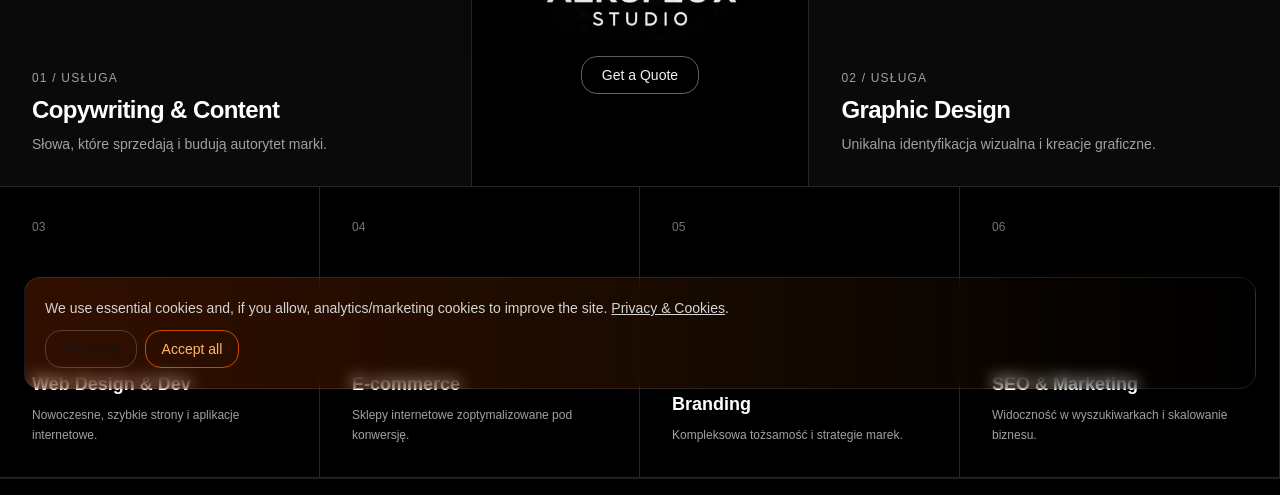
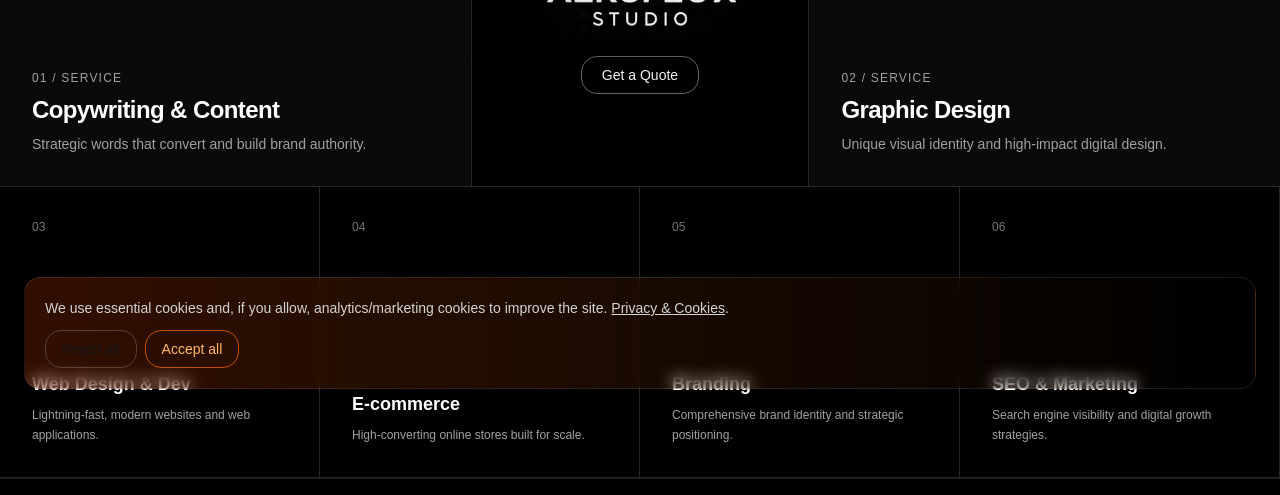
Before and after one commit to Smakosz1985/redhoodnova, a Next.js app: page / in a window 1280 px wide. Shown: the part 395-890 px from the top of the page. Built offline with nearby package versions, Linux system fonts and the light colour scheme; no server answers.

Commit message:
Przelaczenie tekstow na jezyk angielski

```diff
--- a/app/page.tsx
+++ b/app/page.tsx
@@ -14,11 +14,11 @@ export default function Home() {
             href="/services/copywriting"
             className="group relative block overflow-hidden bg-neutral-950 border-r border-b border-neutral-800 p-8 flex flex-col justify-end order-2 md:order-1 transition hover:bg-neutral-900"
           >
-            <span className="text-xs uppercase tracking-widest text-neutral-400 mb-2">01 / Usługa</span>
+            <span className="text-xs uppercase tracking-widest text-neutral-400 mb-2">01 / Service</span>
             <h3 className="text-xl md:text-2xl font-bold tracking-tight text-white group-hover:text-neutral-200 transition">
               Copywriting & Content
             </h3>
-            <p className="text-sm text-neutral-400 mt-2">Słowa, które sprzedają i budują autorytet marki.</p>
+            <p className="text-sm text-neutral-400 mt-2">Strategic words that convert and build brand authority.</p>
           </Link>
 
           {/* CENTER (CTA) — logo i przycisk */}
@@ -46,21 +46,21 @@ export default function Home() {
             href="/services/graphic-design"
             className="group relative block overflow-hidden bg-neutral-950 border-l border-b border-neutral-800 p-8 flex flex-col justify-end order-3 md:order-3 transition hover:bg-neutral-900"
           >
-            <span className="text-xs uppercase tracking-widest text-neutral-400 mb-2">02 / Usługa</span>
+            <span className="text-xs uppercase tracking-widest text-neutral-400 mb-2">02 / Service</span>
             <h3 className="text-xl md:text-2xl font-bold tracking-tight text-white group-hover:text-neutral-200 transition">
               Graphic Design
             </h3>
-            <p className="text-sm text-neutral-400 mt-2">Unikalna identyfikacja wizualna i kreacje graficzne.</p>
+            <p className="text-sm text-neutral-400 mt-2">Unique visual identity and high-impact digital design.</p>
           </Link>
         </div>
 
         {/* RZĄD 2: 4 kafle usługowe */}
         <div className="grid grid-cols-1 md:grid-cols-4 gap-0 md:flex-1">
           {[
-            { title: "Web Design & Dev", desc: "Nowoczesne, szybkie strony i aplikacje internetowe.", href: "/services/web" },
-            { title: "E-commerce", desc: "Sklepy internetowe zoptymalizowane pod konwersję.", href: "/services/ecommerce" },
-            { title: "Branding", desc: "Kompleksowa tożsamość i strategie marek.", href: "/services/branding" },
-            { title: "SEO & Marketing", desc: "Widoczność w wyszukiwarkach i skalowanie biznesu.", href: "/services/seo" },
+            { title: "Web Design & Dev", desc: "Lightning-fast, modern websites and web applications.", href: "/services/web" },
+            { title: "E-commerce", desc: "High-converting online stores built for scale.", href: "/services/ecommerce" },
+            { title: "Branding", desc: "Comprehensive brand identity and strategic positioning.", href: "/services/branding" },
+            { title: "SEO & Marketing", desc: "Search engine visibility and digital growth strategies.", href: "/services/seo" },
           ].map((t, idx) => (
             <Link
               key={t.title}
```
